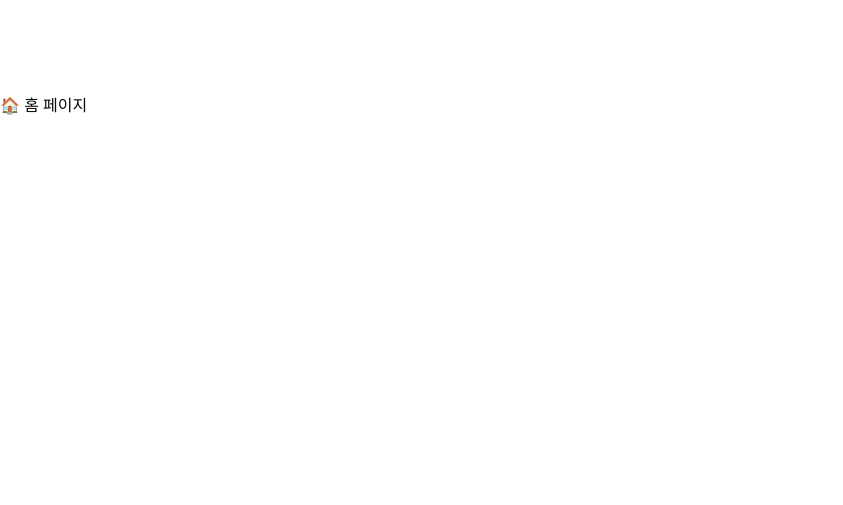
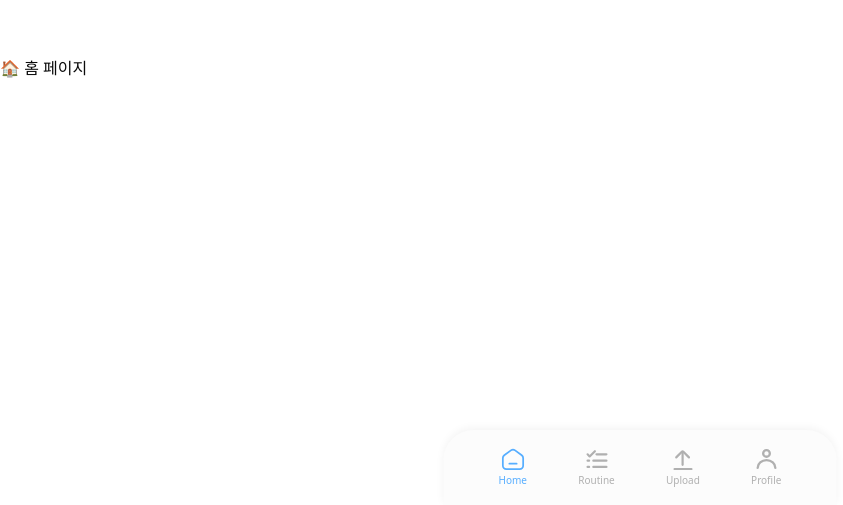
Before and after one commit to yS2h/routine-shop, a React (Vite) app in the folder frontend/: page / in a window 1280 px wide. Shown: the part 295-800 px from the top of the page, without its empty margins (0-843 px from the left). Built offline with nearby package versions, Linux system fonts and the light colour scheme; the HTML template or start-up script is replaced by a standard one.

Commit message:
feat: 탭바 페이지 라우팅 연결

```diff
--- a/frontend/src/routes/index.tsx
+++ b/frontend/src/routes/index.tsx
@@ -3,16 +3,20 @@ import Home from '@/pages/Home'
 import Routine from '@/pages/Routine'
 import Upload from '@/pages/Upload'
 import Profile from '@/pages/Profile'
+import TabBar from '@/components/TabBar'
 
 export default function AppRouter() {
   return (
     <BrowserRouter>
+      <div className="pb-[75px]">
         <Routes>
           <Route path="/" element={<Home />} />
           <Route path="/routine" element={<Routine />} />
           <Route path="/upload" element={<Upload />} />
           <Route path="/profile" element={<Profile />} />
         </Routes>
+      </div>
+      <TabBar />
     </BrowserRouter>
   )
 }
```
Lines whose indentation alone changed are shown as unchanged.
